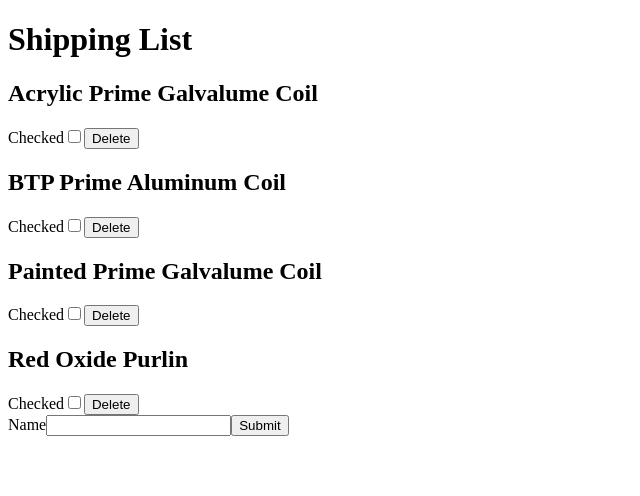
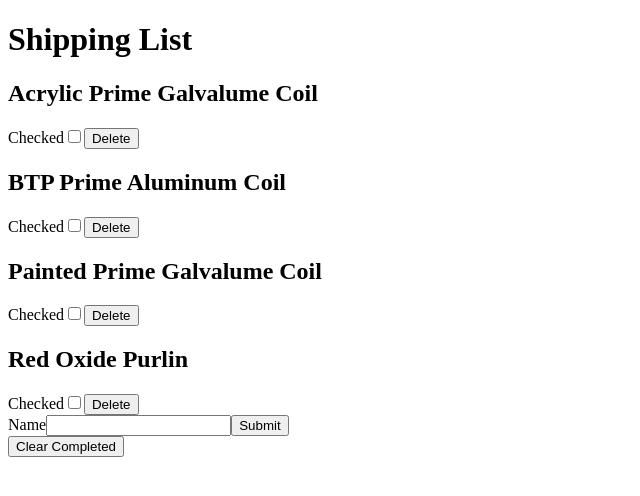
Before and after one commit to nooccarr/react-assessment, a React (Vite) app: page / in a window 1280 px wide. Shown: the top 496 px of the page, without its empty margins (0-640 px from the left). Built offline with nearby package versions, Linux system fonts and the light colour scheme.

Commit message:
Implement bonus feature: a "Clear Completed" button that removes all completed items from the list

```diff
--- a/src/components/App.jsx
+++ b/src/components/App.jsx
@@ -34,6 +34,11 @@ const App = () => {
     setItems(updatedItems);
   };
 
+  const handleClearCompleted = () => {
+    const updatedItems = items.filter((item) => !item.checked);
+    setItems(updatedItems);
+  };
+
   const handleSubmit = (e) => {
     e.preventDefault();
     const newItem = {
@@ -51,6 +56,7 @@ const App = () => {
       <h1>Shipping List</h1>
       <ItemList items={items} handleClick={handleClick} handleDelete={handleDelete} />
       <Form item={items} setName={setName} name={name} handleSubmit={handleSubmit} />
+      <button onClick={handleClearCompleted}>Clear Completed</button>
     </div>
   );
 };
--- a/src/components/Form.jsx
+++ b/src/components/Form.jsx
@@ -8,6 +8,7 @@ const Form = ({ items, name, setName, handleSubmit}) => {
           type="text"
           name="name"
           id="name"
+          required="true"
           value={name}
           onChange={(e) => setName(e.target.value)}
         />
```
